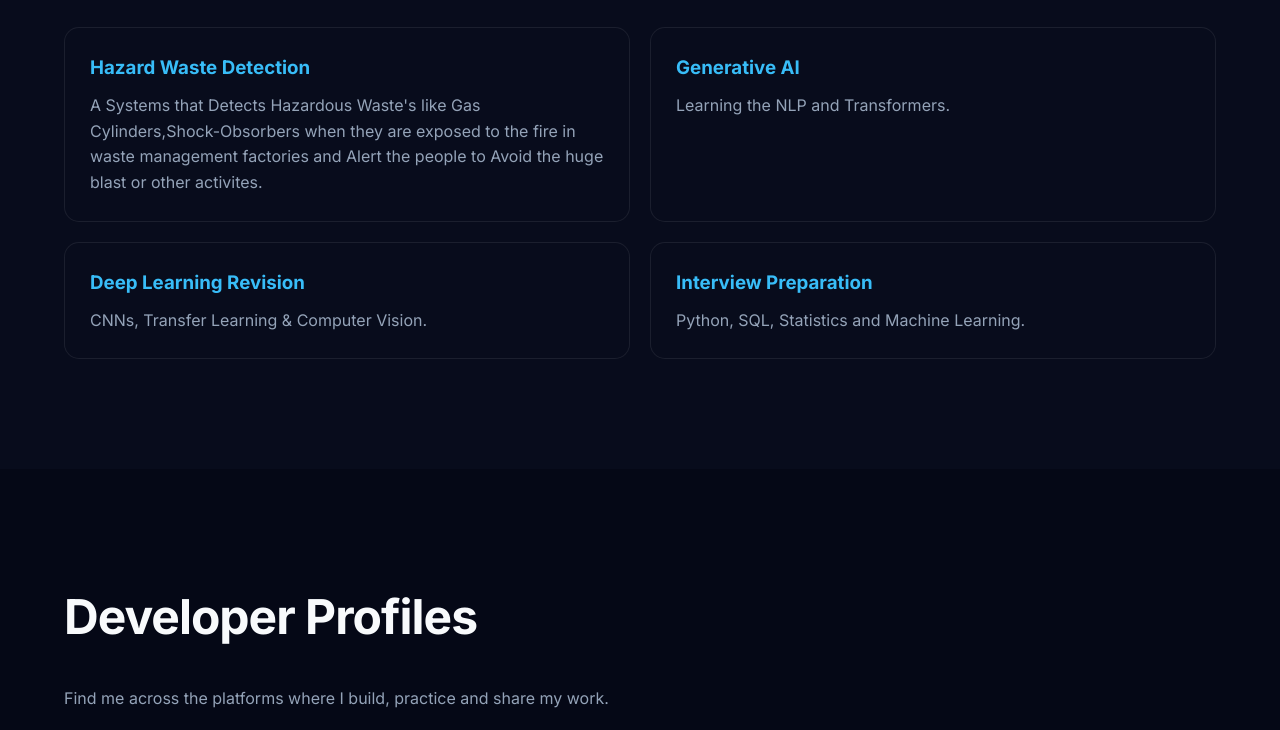
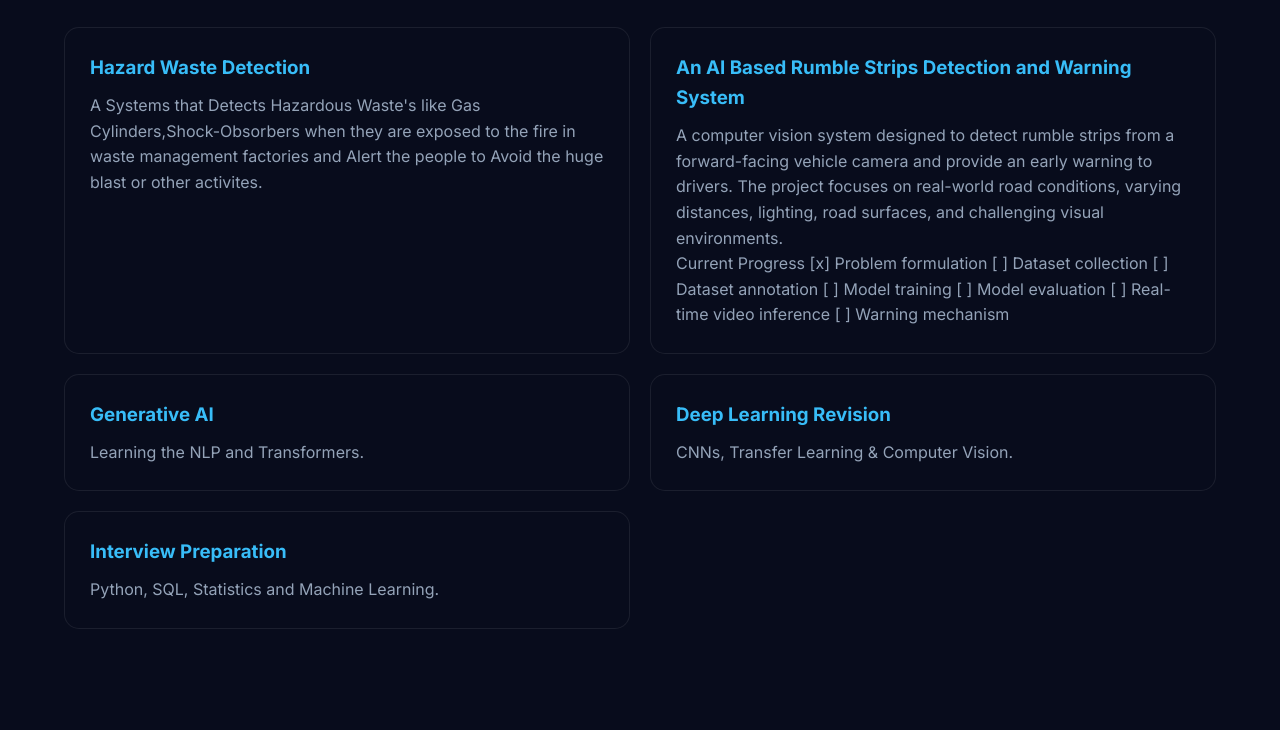
Before and after one commit to Hemanath400/hemanath-portfolio, a plain HTML site: page index.html in a window 1280 px wide. Shown: the part 6257-6987 px from the top of the page. Drawn offline with nearby package versions, Linux system fonts and the light colour scheme.

Commit message:
Update portfolio

```diff
--- a/index.html
+++ b/index.html
@@ -1110,6 +1110,24 @@
             </div>
 
             <div class="building-card">
+                <h3>An AI Based Rumble Strips Detection and Warning System</h3>
+                <p>
+                    A computer vision system designed to detect rumble strips from a forward-facing vehicle camera and provide an early warning to drivers.
+                    The project focuses on real-world road conditions, varying distances, lighting, road surfaces, and challenging visual environments.
+                </p>
+                <p>
+                    Current Progress
+                    [x] Problem formulation
+                    [ ] Dataset collection
+                    [ ] Dataset annotation
+                    [ ] Model training
+                    [ ] Model evaluation
+                    [ ] Real-time video inference
+                    [ ] Warning mechanism
+                </p>
+            </div>
+
+            <div class="building-card">
                 <h3>Generative AI</h3>
                 <p>
                     Learning the NLP and Transformers.
```
